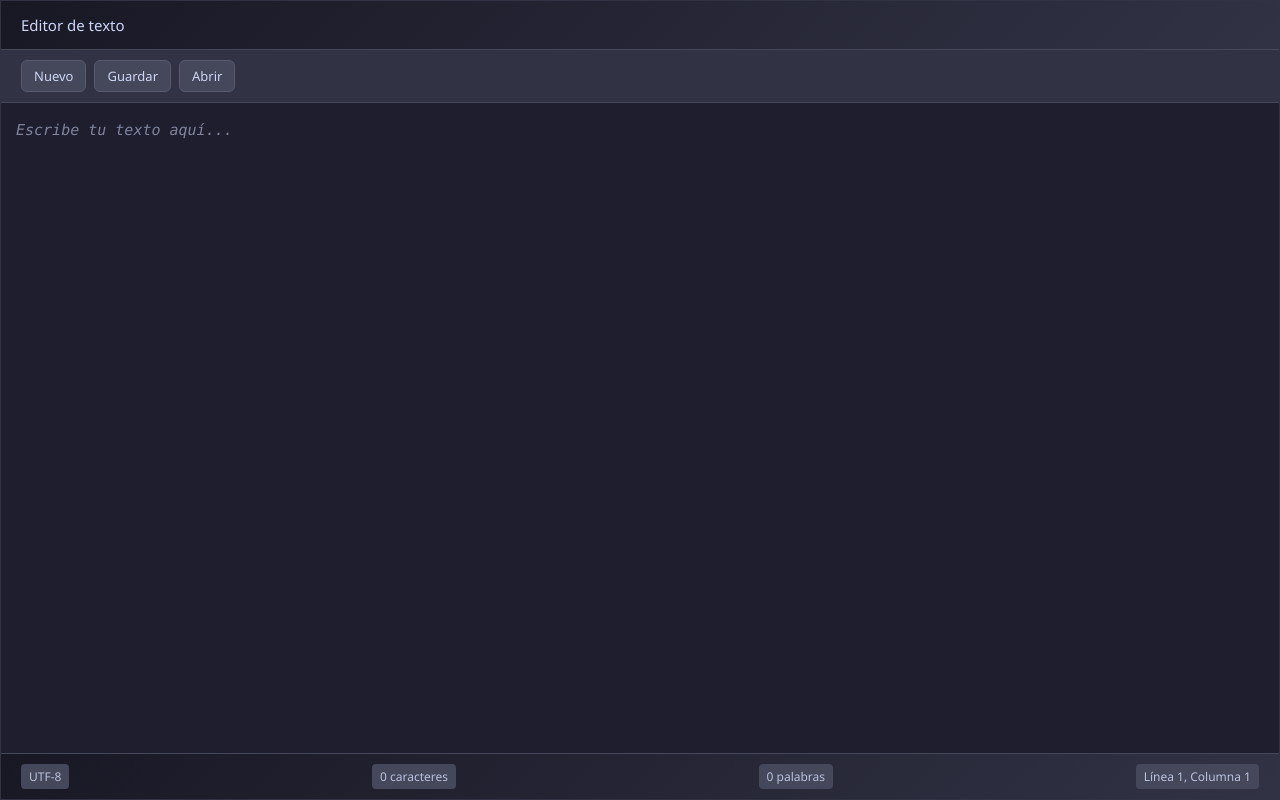
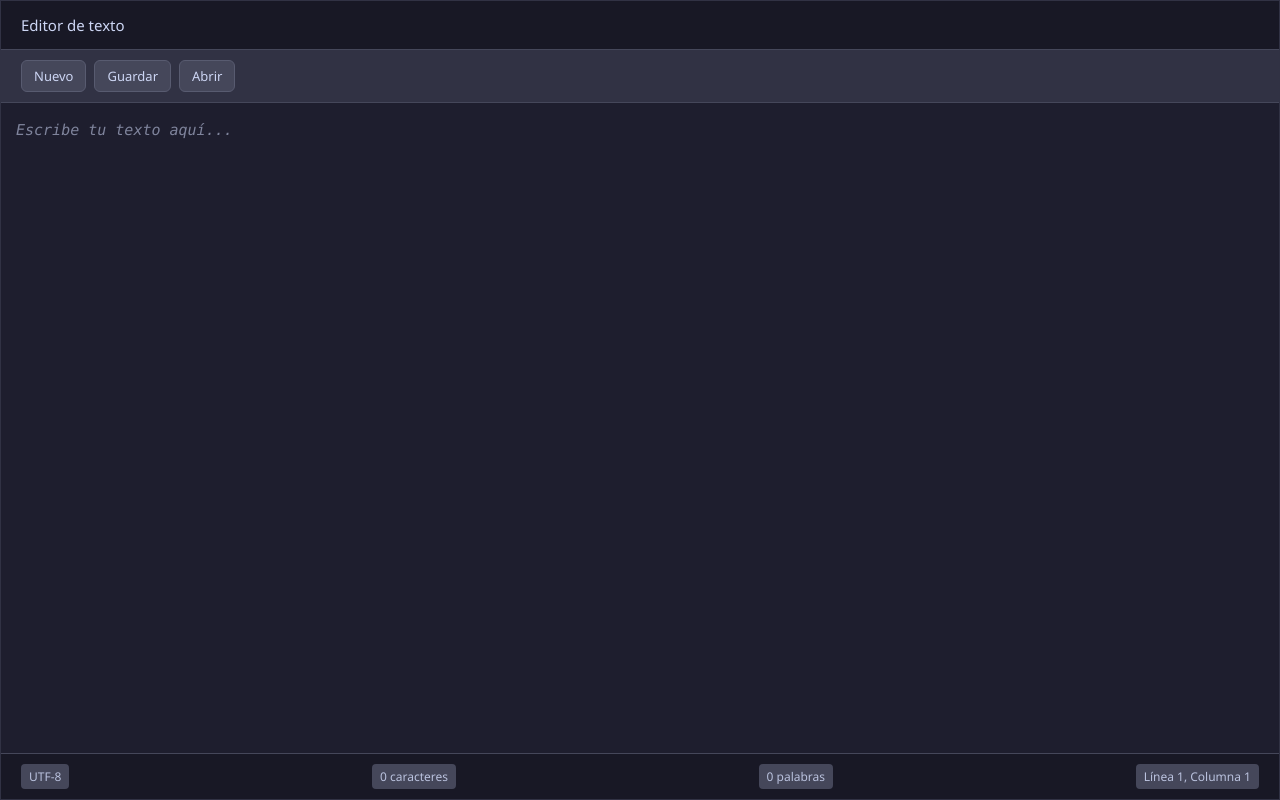
Before and after one commit to ClaraUCAB/Proyecto-POW, a plain HTML site: page editor/index.html in a window 1280 px wide. Drawn offline with Linux system fonts and the light colour scheme.

Commit message:
Remove gradients

```diff
--- a/editor/style.css
+++ b/editor/style.css
@@ -55,7 +55,8 @@ body {
 }
 
 .editor-header {
-    background: linear-gradient(135deg, var(--mantle), var(--surface0));
+    /*background: linear-gradient(135deg, var(--mantle), var(--surface0));*/
+    background-color: var(--mantle);
     padding: 14px 20px;
     display: flex;
     align-items: center;
@@ -140,7 +141,8 @@ body {
 }
 
 .editor-status {
-    background: linear-gradient(135deg, var(--mantle), var(--surface0));
+    /*background: linear-gradient(135deg, var(--mantle), var(--surface0));*/
+    background-color: var(--mantle);
     padding: 10px 20px;
     display: flex;
     justify-content: space-between;
```
